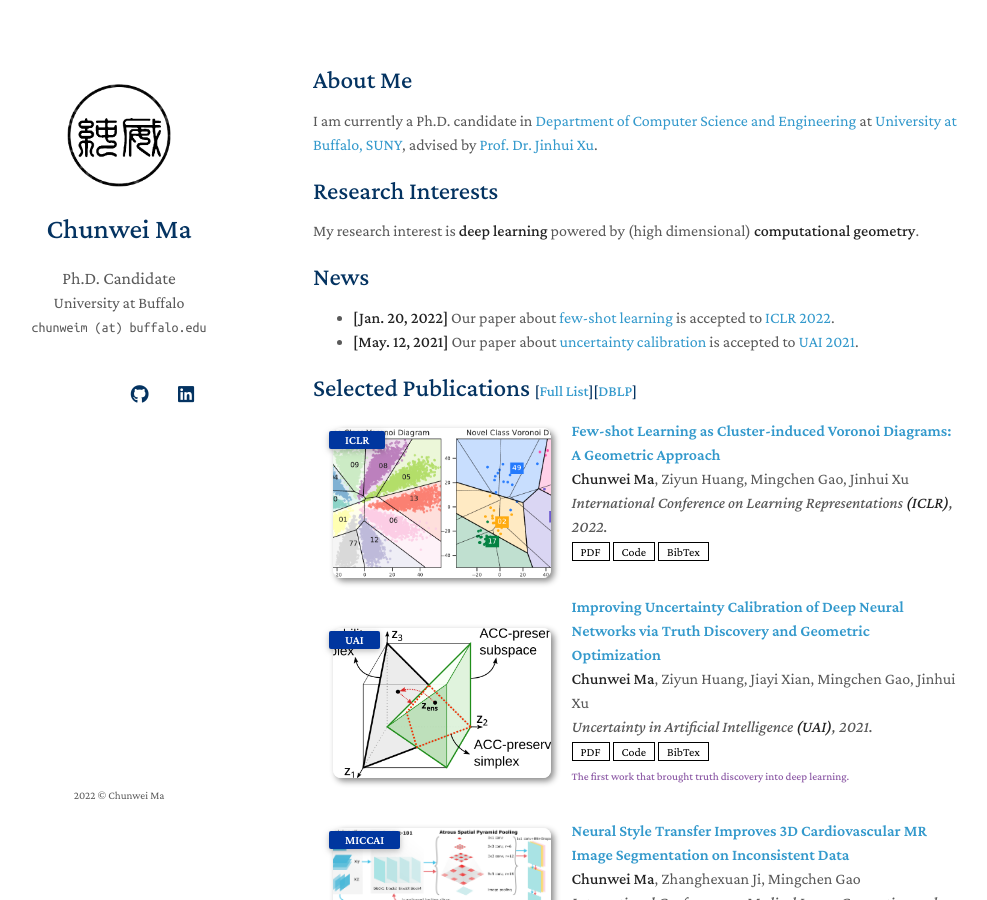
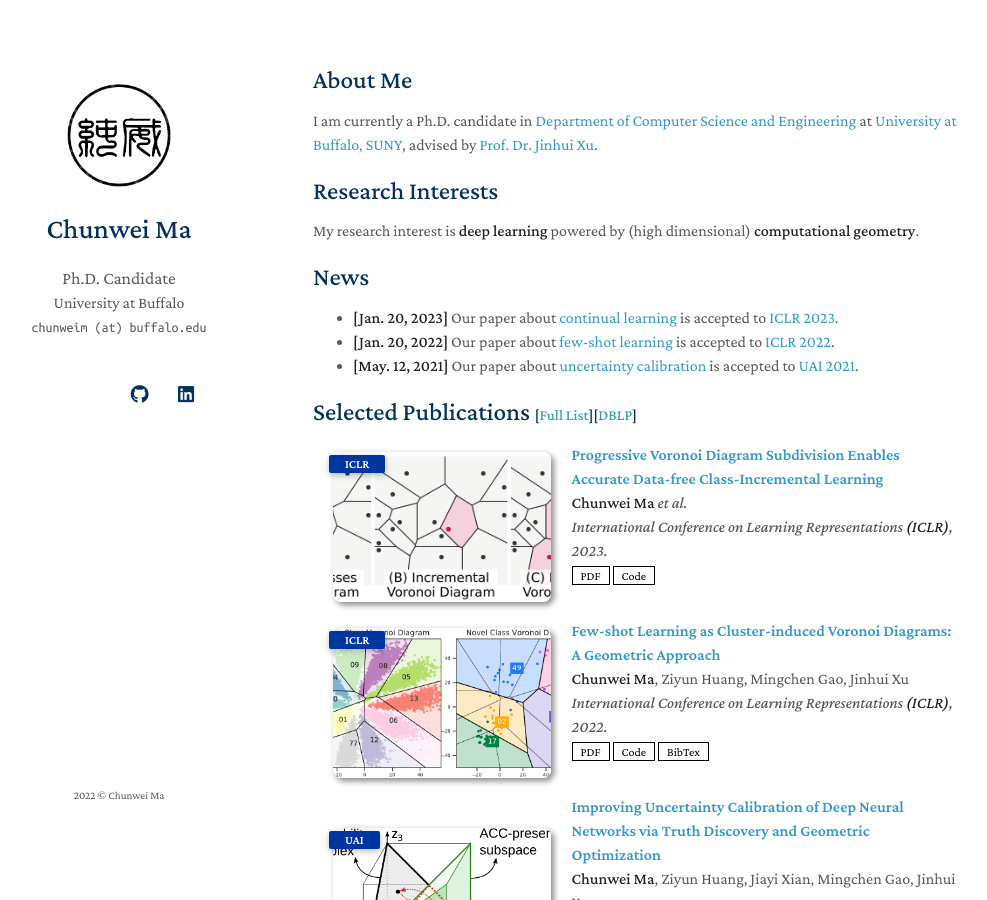
Before and after one commit to MaChunwei/MaChunwei.github.io, a Jekyll site: the page built from index.md, in a window 1280 px wide and 900 px high. Shown: the whole window, without its empty margins (157-1144 px from the left). Built offline with Jekyll 4.4.1, drawn with Linux system fonts in a browser that asks for light colours; nearby versions of some CDN libraries; a style sheet for code colours, icons or effects is not loaded; our own code applies the rules of GitHub Pages for plain Markdown files.

Commit message:
Update index.md

```diff
--- a/index.md
+++ b/index.md
@@ -16,6 +16,7 @@ My research interest is **deep learning** powered by (high dimensional) **comput
 
 ## News
 
+- **[Jan. 20, 2023]** Our paper about [continual learning](https://openreview.net/forum?id=zJXg_Wmob03) is accepted to [ICLR 2023](https://iclr.cc/Conferences/2023).
 - **[Jan. 20, 2022]** Our paper about [few-shot learning](https://openreview.net/forum?id=6kCiVaoQdx9) is accepted to [ICLR 2022](https://iclr.cc/Conferences/2022).
 - **[May. 12, 2021]** Our paper about [uncertainty calibration](https://proceedings.mlr.press/v161/ma21a.html) is accepted to [UAI 2021](https://www.auai.org/uai2021/accepted_papers).
 
@@ -23,6 +24,27 @@ My research interest is **deep learning** powered by (high dimensional) **comput
 
 <div class="publications">
 <ol class="bibliography">
+<li>
+<div class="pub-row">
+  <div class="col-sm-3 abbr" style="position: relative;padding-right: 15px;padding-left: 15px;">
+    <img src="./images/teaser/ivorodemo.png" class="teaser img-fluid z-depth-1">
+            <abbr class="badge">ICLR</abbr>
+  </div>
+  <div id="peng2021copo" class="col-sm-9" style="position: relative;width: 100%;padding-right: 4px;padding-left: 11px;">
+      <div class="title"><a href="https://openreview.net/forum?id=zJXg_Wmob03">Progressive Voronoi Diagram Subdivision Enables Accurate Data-free Class-Incremental Learning</a></div>
+      <div class="author"><strong>Chunwei Ma</strong> <i>et al.</i></div>
+      <div class="periodical"><em>International Conference on Learning Representations <strong>(ICLR)</strong>, 2023.</em>
+      </div>
+    <div class="links">
+      <a href="https://openreview.net/forum?id=zJXg_Wmob03" class="btn btn-sm z-depth-0" role="button" target="_blank" style="font-size:12px;">PDF</a>
+      <a href="https://machunwei.github.io/ivoro" class="btn btn-sm z-depth-0" role="button" target="_blank" style="font-size:12px;">Code</a>
+    </div>
+  </div>
+</div>
+</li>
+
+<br>
+
 <li>
 <div class="pub-row">
   <div class="col-sm-3 abbr" style="position: relative;padding-right: 15px;padding-left: 15px;">
```
